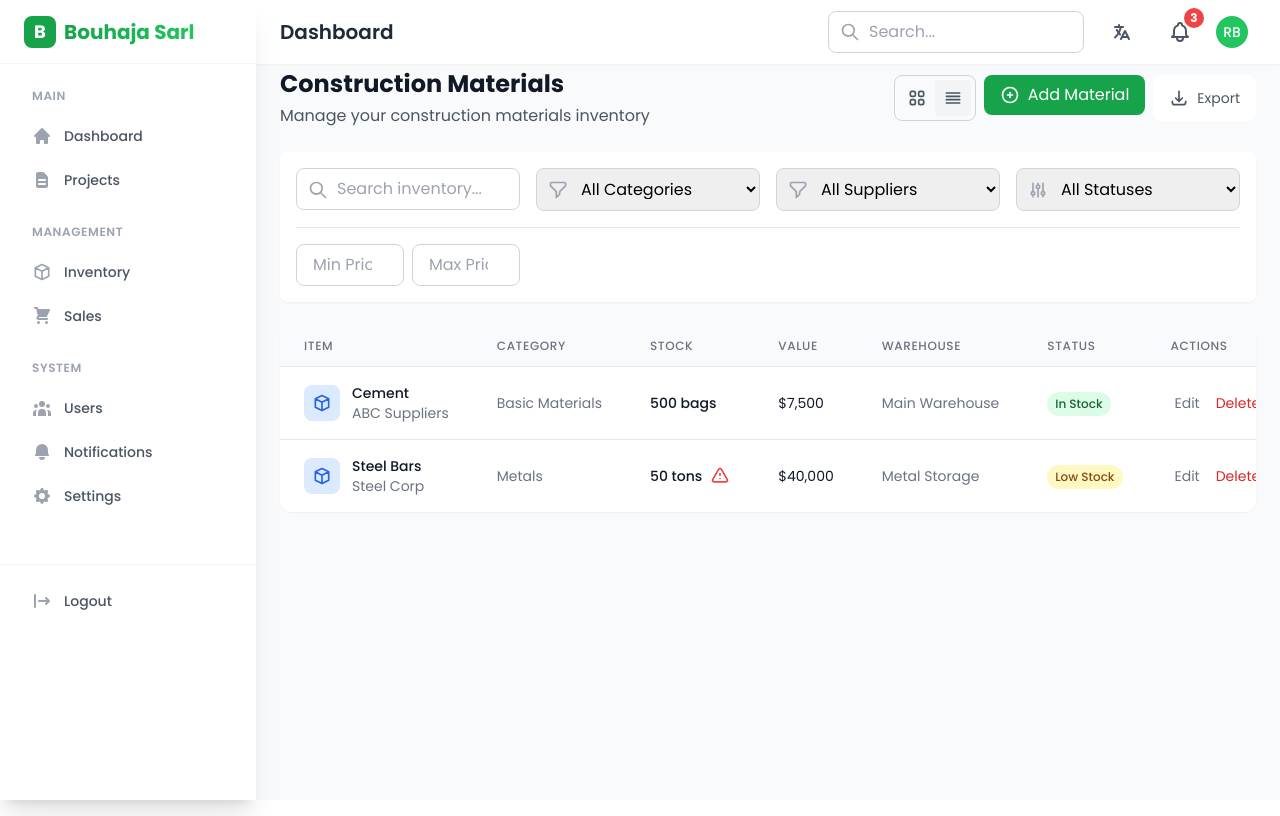
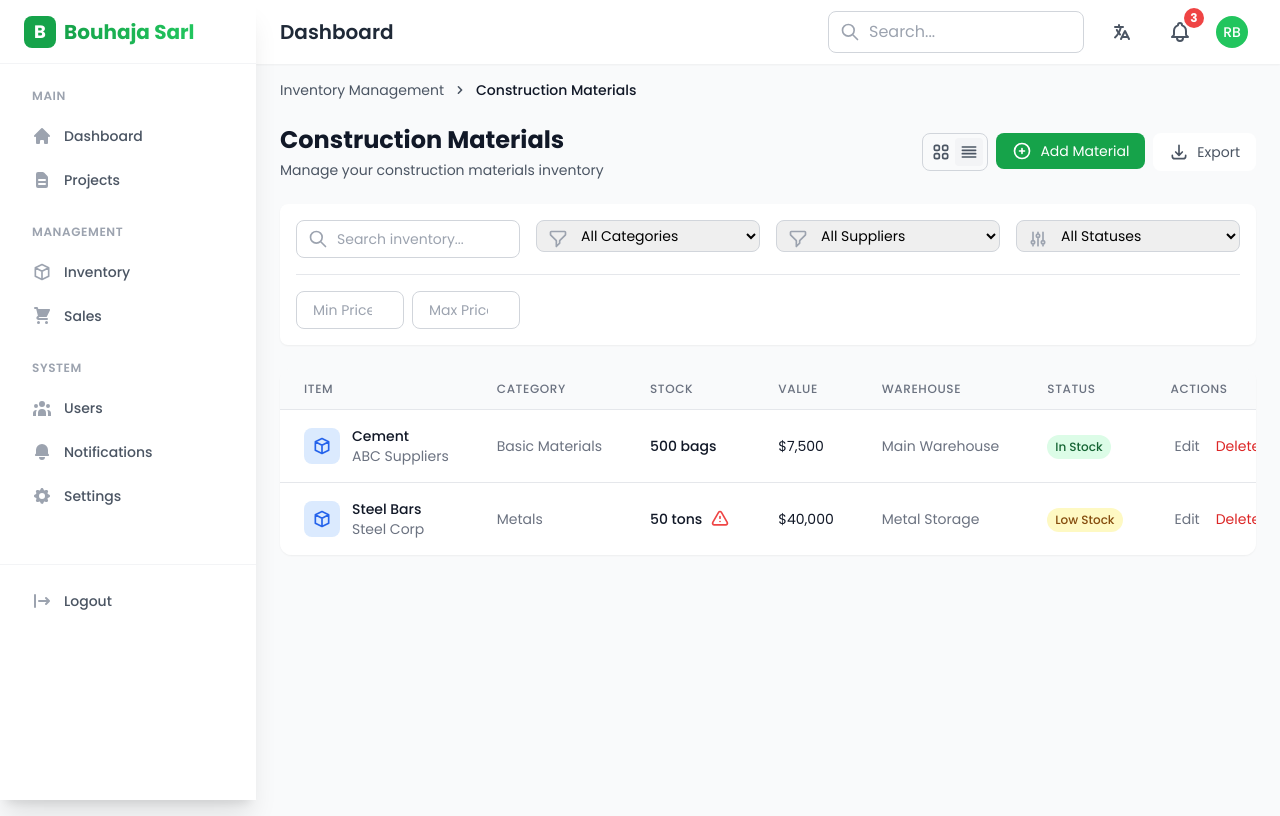
Before and after one commit to rachidfrex/construction-management-app, a React (Vite) app: page /inventory/construction/manage in a window 1280 px wide. Built offline with nearby package versions, Linux system fonts and the light colour scheme.

Commit message:
feat: adjust padding and font sizes in Construction component for improved layout and readability

```diff
--- a/src/pages/inventory/construction/Construction.tsx
+++ b/src/pages/inventory/construction/Construction.tsx
@@ -104,7 +104,7 @@ const Construction = () => {
     <div className="min-h-screen bg-gray-50">
       <Sidebar />
       <Header />
-      <main className={`transition-all duration-300 pt-16 p-3 md:p-6 ${
+      <main className={`transition-all duration-300 pt-16 mt-4 px-3 md:px-6  ${
         direction === 'rtl' ? 'mr-0 lg:mr-64' : 'ml-0 lg:ml-64'
       }`}>
         {/* Breadcrumb */}
@@ -119,7 +119,7 @@ const Construction = () => {
         <div className="flex flex-col md:flex-row md:items-center md:justify-between gap-4 mb-6">
           <div>
             <h1 className="text-2xl font-bold text-gray-900">{t('inventory.construction.title')}</h1>
-            <p className="text-gray-600 mt-1">{t('inventory.construction.subtitle')}</p>
+            <p className="text-gray-600 text-sm mt-1">{t('inventory.construction.subtitle')}</p>
           </div>
 
           <div className="flex flex-wrap gap-2">
@@ -127,13 +127,13 @@ const Construction = () => {
             <div className="flex rounded-lg border border-gray-300 p-1">
               <button
                 onClick={() => setViewMode('grid')}
-                className={`p-2 rounded ${viewMode === 'grid' ? 'bg-gray-100' : ''}`}
+                className={`p-1 t rounded ${viewMode === 'grid' ? 'bg-gray-100' : ''}`}
               >
                 <HiOutlineViewGrid className="w-5 h-5 text-gray-600" />
               </button>
               <button
                 onClick={() => setViewMode('list')}
-                className={`p-2 rounded ${viewMode === 'list' ? 'bg-gray-100' : ''}`}
+                className={`p-1 rounded ${viewMode === 'list' ? 'bg-gray-100' : ''}`}
               >
                 <HiOutlineViewList className="w-5 h-5 text-gray-600" />
               </button>
@@ -144,7 +144,7 @@ const Construction = () => {
               <motion.button
                 whileHover={{ scale: 1.02 }}
                 whileTap={{ scale: 0.98 }}
-                className="flex items-center gap-2 px-4 py-2 bg-green-600 text-white rounded-lg hover:bg-green-700"
+                className="flex items-center gap-2 px-4 py-2 text-sm bg-green-600 text-white rounded-lg hover:bg-green-700"
               >
                 <HiOutlinePlusCircle className="w-5 h-5" />
                 {t('inventory.construction.addMaterial')}
@@ -154,7 +154,7 @@ const Construction = () => {
             {/* Export Button */}
             <motion.button
               whileHover={{ scale: 1.02 }}
-              className="flex items-center gap-2 px-4 py-2 bg-white rounded-lg hover:bg-gray-50"
+              className="flex items-center gap-2 px-4 py-2  text-sm bg-white rounded-lg hover:bg-gray-50"
             >
               <HiOutlineDownload className="w-5 h-5 text-gray-600" />
               <span className="text-sm text-gray-600">{t('common.export')}</span>
@@ -172,7 +172,7 @@ const Construction = () => {
                 placeholder={t('inventory.searchPlaceholder')}
                 value={searchQuery}
                 onChange={(e) => setSearchQuery(e.target.value)}
-                className={`w-full py-2 border border-gray-300 rounded-lg focus:ring-2 focus:ring-green-500 ${
+                className={`w-full text-sm py-2 border border-gray-300 rounded-lg focus:ring-2 focus:ring-green-500 ${
                   direction === 'rtl' ? 'pr-10 pl-4' : 'pl-10 pr-4'
                 }`}
               />
@@ -186,7 +186,7 @@ const Construction = () => {
               <select
                 value={selectedCategory}
                 onChange={(e) => setSelectedCategory(e.target.value)}
-                className={`w-full py-2 border border-gray-300 rounded-lg focus:ring-2 focus:ring-green-500 ${
+                className={`w-full text-sm py-1 border border-gray-300 rounded-lg focus:ring-2 focus:ring-green-500 ${
                   direction === 'rtl' ? 'pr-10 pl-4' : 'pl-10 pr-4'
                 }`}
               >
@@ -205,7 +205,7 @@ const Construction = () => {
               <select
                 value={selectedSupplier}
                 onChange={(e) => setSelectedSupplier(e.target.value)}
-                className={`w-full py-2 border border-gray-300 rounded-lg focus:ring-2 focus:ring-green-500 ${
+                className={`w-full text-sm py-1  border border-gray-300 rounded-lg focus:ring-2 focus:ring-green-500 ${
                   direction === 'rtl' ? 'pr-10 pl-4' : 'pl-10 pr-4'
                 }`}
               >
@@ -224,7 +224,7 @@ const Construction = () => {
               <select
                 value={selectedStatus}
                 onChange={(e) => setSelectedStatus(e.target.value)}
-                className={`w-full py-2 border border-gray-300 rounded-lg focus:ring-2 focus:ring-green-500 ${
+                className={`w-full text-sm py-1  border border-gray-300 rounded-lg focus:ring-2 focus:ring-green-500 ${
                   direction === 'rtl' ? 'pr-10 pl-4' : 'pl-10 pr-4'
                 }`}
               >
@@ -251,14 +251,14 @@ const Construction = () => {
                   placeholder={t('inventory.priceRange.min')}
                   value={minPrice}
                   onChange={(e) => setMinPrice(e.target.value)}
-                  className="w-full px-4 py-2 border border-gray-300 rounded-lg focus:ring-2 focus:ring-green-500"
+                  className="w-full px-4 text-sm py-2 border border-gray-300 rounded-lg focus:ring-2 focus:ring-green-500"
                 />
                 <input
                   type="number"
                   placeholder={t('inventory.priceRange.max')}
                   value={maxPrice}
                   onChange={(e) => setMaxPrice(e.target.value)}
-                  className="w-full px-4 py-2 border border-gray-300 rounded-lg focus:ring-2 focus:ring-green-500"
+                  className="w-full text-sm px-4 py-2 border border-gray-300 rounded-lg focus:ring-2 focus:ring-green-500"
                 />
               </div>
             </div>
```
